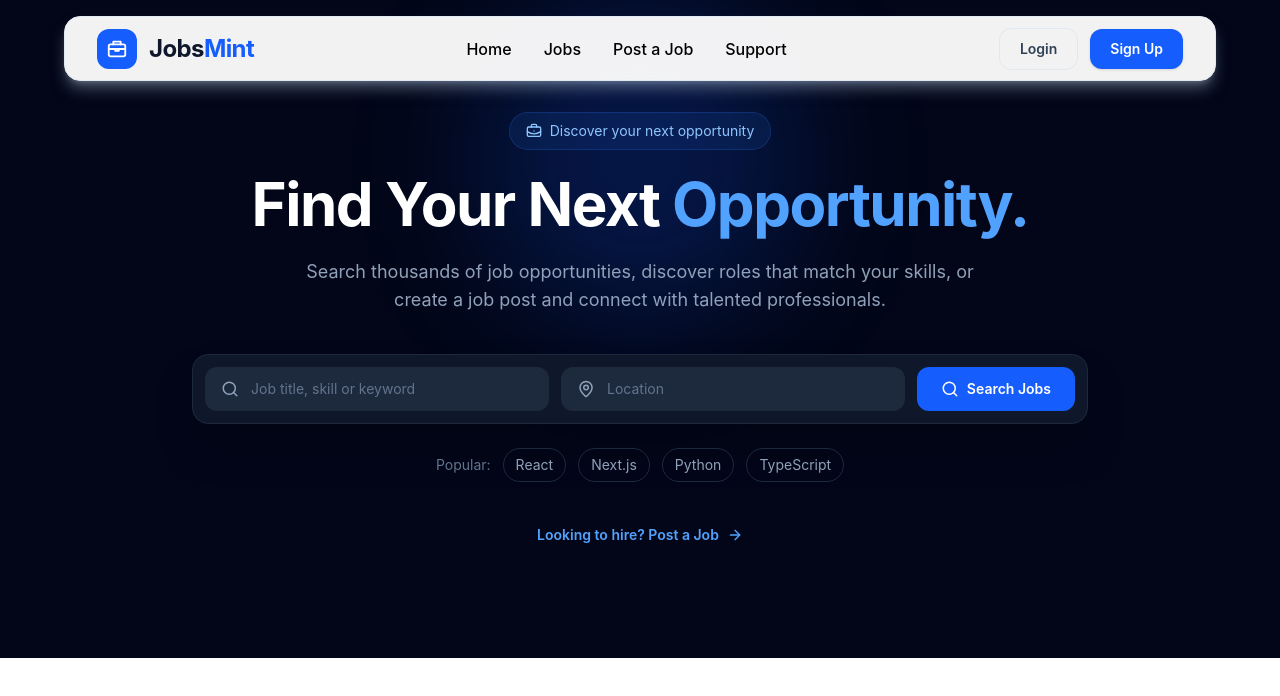
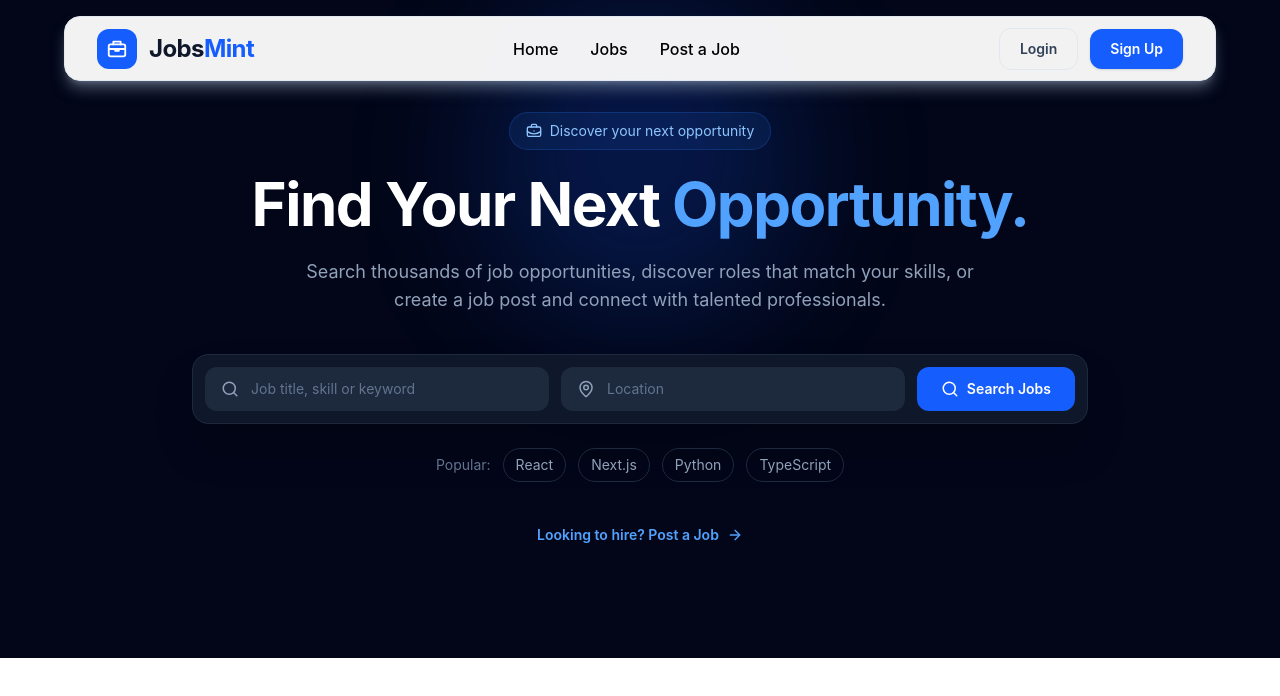
Before and after one commit to raushan-sinha/jobsmint, a React (Vite) app: page / in a window 1280 px wide. Shown: the top 696 px of the page. Built offline with nearby package versions, Linux system fonts and the light colour scheme.

Commit message:
Removed a code for Support path

```diff
--- a/src/data/navbarLinks.data.ts
+++ b/src/data/navbarLinks.data.ts
@@ -4,5 +4,4 @@ export const NavbarLinkData: NavbarLinkProps[] = [
     { id: 1, href: '/', name: 'Home' },
     { id: 2, href: '/jobs', name: 'Jobs' },
     { id: 3, href: '/post-job', name: 'Post a Job' },
-    { id: 4, href: '/support', name: 'Support' },
 ]
```
